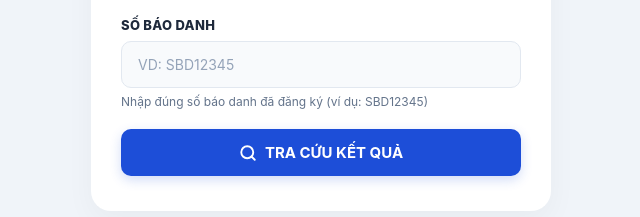
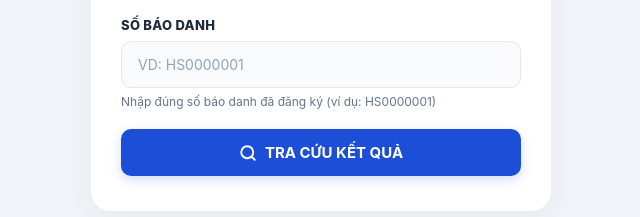
Before and after one commit to khaiqlgd/ketqua-dgnlav-gdu, a plain HTML site: page index.html in a window 1280 px wide. Shown: the part 430-647 px from the top of the page, 319-959 px from the left. Drawn offline with Linux system fonts and the light colour scheme.

Commit message:
Update index.html

```diff
--- a/index.html
+++ b/index.html
@@ -283,8 +283,8 @@
 
       <div class="form-group">
         <label for="sbdInput">SỐ BÁO DANH</label>
-        <input type="text" id="sbdInput" placeholder="VD: SBD12345" autocomplete="off">
-        <div class="input-hint">Nhập đúng số báo danh đã đăng ký (ví dụ: SBD12345)</div>
+        <input type="text" id="sbdInput" placeholder="VD: HS0000001" autocomplete="off">
+        <div class="input-hint">Nhập đúng số báo danh đã đăng ký (ví dụ: HS0000001)</div>
       </div>
 
       <button type="submit" class="btn-submit">
```
